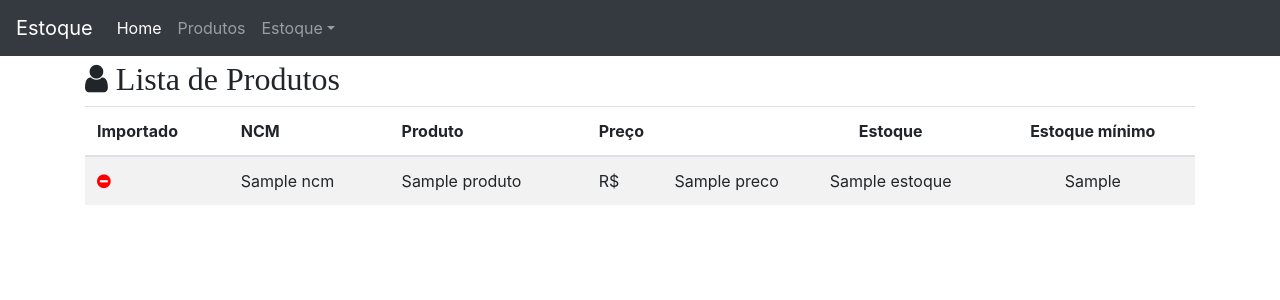
After one commit to silveriomm/django_estoque, a Python web app: template projeto/produto/templates/produto_list.html in a window 1280 px wide. The commit adds this page. Shown: the top 300 px of the page. Run offline with Jinja, Linux system fonts and the light colour scheme; the template is opened without the code that fills it: most values are stand-ins (such as "Sample title", 1, 10 or a date in 2020); some libraries are stand-ins or nearby versions.

Commit message:
criado a lista de produtos - aula10

```diff
--- a/projeto/core/templates/base.html
+++ b/projeto/core/templates/base.html
@@ -11,6 +11,13 @@
     <link rel="stylesheet" href="https://stackpath.bootstrapcdn.com/font-awesome/4.7.0/css/font-awesome.min.css">
 
     <title>Estoque</title>
+
+    <style>
+      body {
+        margin-top: 60px;
+      }
+    </style>
+
     {% block css %} {% endblock css %}
   </head>
   <body>
--- a/projeto/core/templates/index.html
+++ b/projeto/core/templates/index.html
@@ -1,7 +1,7 @@
 {% extends 'base.html' %}
 
 {% block content %}
-<div class="jumbotron" style="margin-top: 60px;;">
+<div class="jumbotron"">
     <div class="container">
         <h1>Bem-vindo!</h1>
         <p>Este é um sistema para controle de estoque.</p>
--- /dev/null
+++ b/projeto/produto/templates/produto_list.html
@@ -0,0 +1,61 @@
+{% extends 'base.html' %}
+
+{% block css %}
+
+<style>
+    .ok {
+        color: green;
+    }
+    .no {
+        color: red;
+    }
+</style>
+
+{% endblock css %}
+
+{% block content %}
+
+<div class="page-header">
+    <h2><i class="fa fa-user">  Lista de Produtos</i></h2>
+</div>
+
+{% if object_list %}
+
+<table class="table table-striped">
+    <thead>
+        <tr>
+            <th>Importado</th>
+            <th>NCM</th>
+            <th>Produto</th>
+            <th>Preço</th>
+            <th class="text-center">Estoque</th>
+            <th class="text-center">Estoque mínimo</th>
+        </tr>
+    </thead>
+    <tbody>
+        {% for object in object_list %}
+        <tr>
+            <td>
+                {% if object.importado %}
+                    <i class="fa fa-check-circle ok"></i>
+                {% else %}
+                    <i class="fa fa-minus-circle no"></i>
+                {% endif %}
+            </td>
+            <td>{{object.ncm}}</td>
+            <td>{{object.produto}}</td>
+            <td>
+                R$ <span class="pull-right">
+                    {{object.preco}}
+                </span>
+            </td>
+            <td class="text-center">{{object.estoque}}</td>
+            <td class="text-center">{{object.estoque_minimo}}</td>
+        </tr>
+        {% endfor %}
+    </tbody>
+</table>
+{% endif %}
+
+
+{% endblock content %}
--- a/projeto/urls.py
+++ b/projeto/urls.py
@@ -18,5 +18,6 @@ from django.urls import path, include
 
 urlpatterns = [
     path('', include('projeto.core.urls')),
+    path('produto/', include('projeto.produto.urls')),
     path('admin/', admin.site.urls),
 ]
```
Also changed, not shown: projeto/produto/urls.py (added, +8 -0 lines), projeto/produto/views.py (+6 -1 lines).
